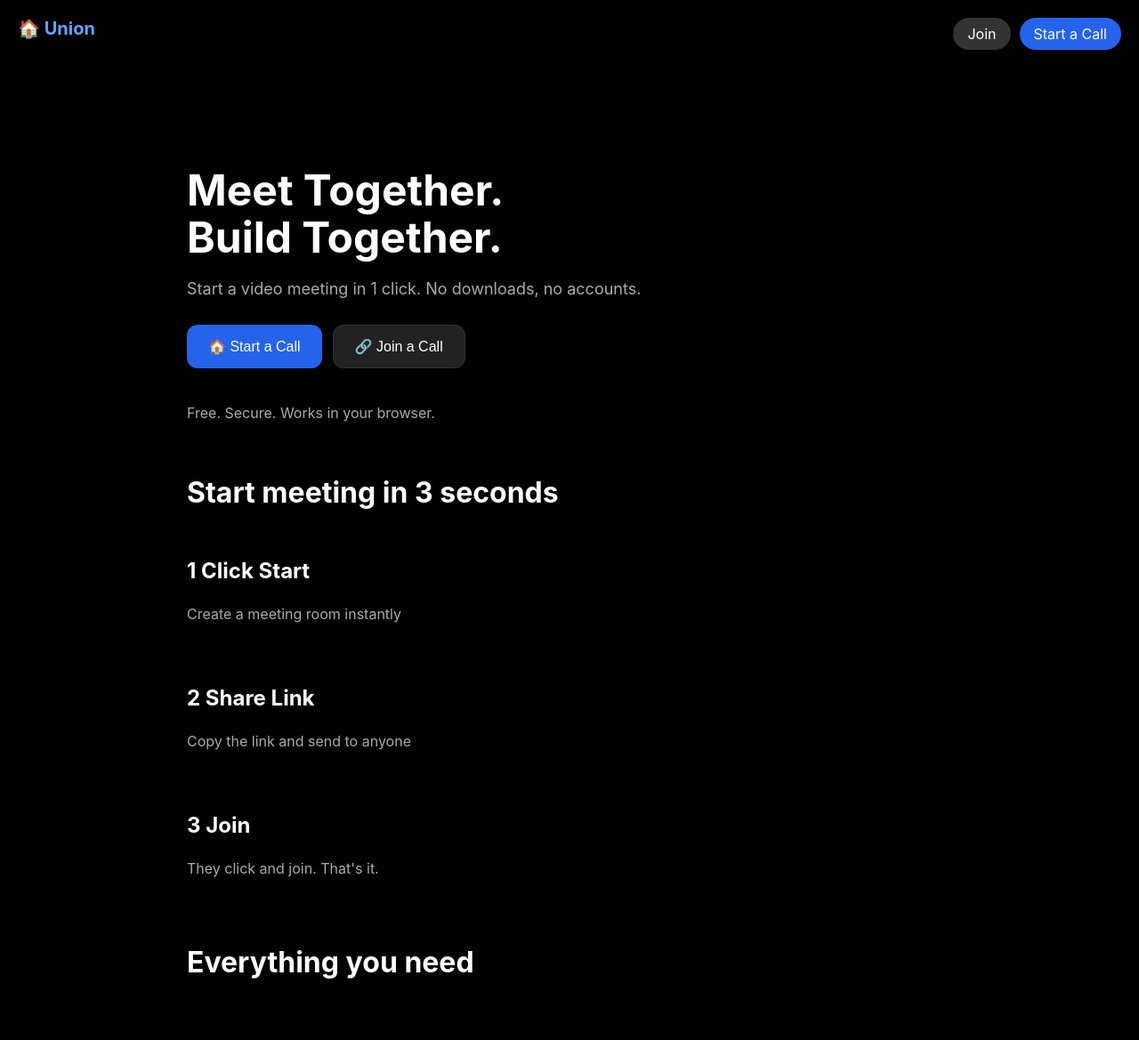
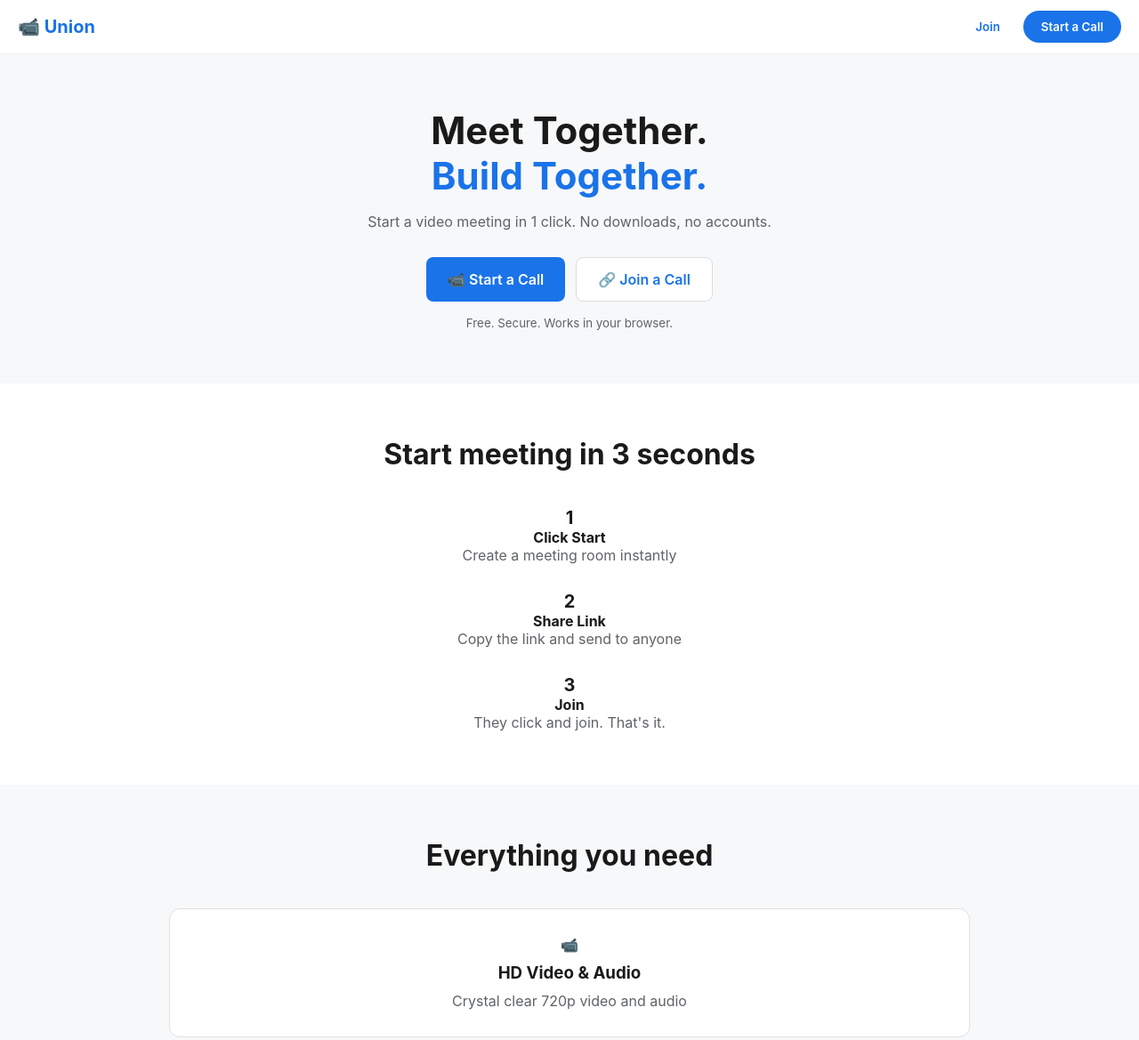
Before and after one commit to solomonenyinnaya14-a11y/Union-, a plain HTML site: page index.html in a window 1280 px wide. Shown: the top 1169 px of the page at 89% size. Drawn offline with Linux system fonts and the light colour scheme.

Commit message:
Update index.html

```diff
--- a/index.html
+++ b/index.html
@@ -2,61 +2,91 @@
 <html lang="en">
 <head>
 <meta charset="UTF-8">
-<meta name="viewport" content="width=device-width, initial-scale=1.0, viewport-fit=cover">
+<meta name="viewport" content="width=device-width, initial-scale=1.0">
 <title>Union - Meet Together. Build Together.</title>
-<link rel="stylesheet" href="style.css">
+<style>
+    * { margin:0; padding:0; box-sizing:border-box; font-family:-apple-system, BlinkMacSystemFont, 'Segoe UI', Arial, sans-serif; }
+  body { background:#f7f8fa; color:#1a1a1a; }
+  nav { background:white; padding:12px 20px; display:flex; align-items:center; border-bottom:1px solid #eee; position:sticky; top:0; z-index:10; }
+  nav b { color:#1a73e8; font-size:20px; display:flex; align-items:center; gap:8px; }
+ .nav-btns { margin-left:auto; display:flex; gap:10px; }
+ .btn-join { background:transparent; border:none; color:#1a73e8; font-weight:600; padding:8px 16px; cursor:pointer; }
+ .btn-start { background:#1a73e8; color:white; border:none; padding:10px 20px; border-radius:50px; font-weight:600; cursor:pointer; }
+
+ .hero { text-align:center; padding:60px 20px; background:#f7f8fa; }
+ .hero h1 { font-size:42px; font-weight:700; }
+ .hero h1 span { color:#1a73e8; }
+ .hero p { color:#5f6368; margin:16px 0 30px; font-size:16px; }
+ .hero-btns { display:flex; gap:12px; justify-content:center; flex-wrap:wrap; }
+ .btn-primary { background:#1a73e8; color:white; border:none; padding:14px 24px; border-radius:8px; font-size:16px; font-weight:600; cursor:pointer; display:flex; align-items:center; gap:8px; }
+ .btn-secondary { background:white; color:#1a73e8; border:1px solid #dadce0; padding:14px 24px; border-radius:8px; font-size:16px; font-weight:600; cursor:pointer; display:flex; align-items:center; gap:8px; }
+ .hero small { display:block; margin-top:16px; color:#5f6368; }
+
+ .section { padding:60px 20px; text-align:center; background:white; }
+ .section h2 { font-size:32px; margin-bottom:40px; }
+ .steps { display:grid; gap:30px; max-width:600px; margin:0 auto; }
+ .step h3 { font-size:20px; }
+ .step p { color:#5f6368; }
+
+ .features { display:grid; gap:20px; max-width:900px; margin:0 auto; }
+ .card { background:white; border:1px solid #e0e0e0; border-radius:12px; padding:30px; }
+ .card h3 { margin:10px 0; }
+ .card p { color:#5f6368; }
+
+  footer { text-align:center; padding:30px 20px; color:#5f6368; background:#f7f8fa; }
+  footer a { color:#1a1a1a; text-decoration:none; margin:0 10px; }
+</style>
 </head>
-<body style="background:#000; color:white; overflow:auto;">
+<body>
 
-<nav style="padding:20px; display:flex; gap:10px;">
-  <a href="index.html" style="color:#60a5fa; text-decoration:none; font-weight:bold; font-size:20px;">🏠 Union</a>
-  <div style="margin-left:auto; display:flex; gap:10px;">
-    <a href="#" onclick="joinRoom()" style="background:#333; padding:8px 16px; border-radius:20px; text-decoration:none; color:white;">Join</a>
-    <a href="#" onclick="startCall()" style="background:#2563eb; padding:8px 16px; border-radius:20px; text-decoration:none; color:white;">Start a Call</a>
+<nav>
+  <b>📹 Union</b>
+  <div class="nav-btns">
+    <button class="btn-join" onclick="joinRoom()">Join</button>
+    <button class="btn-start" onclick="startCall()">Start a Call</button>
   </div>
 </nav>
 
-<div style="max-width:900px; margin:60px auto; padding:20px; text-align:left;">
-  <h1 style="font-size:48px; line-height:1.1; margin-bottom:20px;">
-    Meet Together.<br>Build Together.
-  </h1>
-  <p style="font-size:18px; color:#aaa; margin-bottom:30px;">
-    Start a video meeting in 1 click. No downloads, no accounts.
-  </p>
+<div class="hero">
+  <h1>Meet Together.<br><span>Build Together.</span></h1>
+  <p>Start a video meeting in 1 click. No downloads, no accounts.</p>
+  <div class="hero-btns">
+    <button class="btn-primary" onclick="startCall()">📹 Start a Call</button>
+    <button class="btn-secondary" onclick="joinRoom()">🔗 Join a Call</button>
+  </div>
+  <small>Free. Secure. Works in your browser.</small>
+</div>
 
-  <div style="display:flex; gap:12px; margin-bottom:40px;">
-    <button onclick="startCall()" style="background:#2563eb; border:none; color:white; padding:14px 24px; border-radius:12px; font-size:16px; cursor:pointer;">🏠 Start a Call</button>
-    <button onclick="joinRoom()" style="background:#222; border:1px solid #333; color:white; padding:14px 24px; border-radius:12px; font-size:16px; cursor:pointer;">🔗 Join a Call</button>
+<div class="section">
+  <h2>Start meeting in 3 seconds</h2>
+  <div class="steps">
+    <div class="step"><h3>1</h3><b>Click Start</b><p>Create a meeting room instantly</p></div>
+    <div class="step"><h3>2</h3><b>Share Link</b><p>Copy the link and send to anyone</p></div>
+    <div class="step"><h3>3</h3><b>Join</b><p>They click and join. That's it.</p></div>
   </div>
+</div>
 
-  <p style="color:#aaa;">Free. Secure. Works in your browser.</p>
+<div class="section" style="background:#f7f8fa;">
+  <h2>Everything you need</h2>
+  <div class="features">
+    <div class="card"><div>📹</div><h3>HD Video & Audio</h3><p>Crystal clear 720p video and audio</p></div>
+    <div class="card"><div>🔗</div><h3>One Link Join</h3><p>No downloads. Just click the link.</p></div>
+    <div class="card"><div>🖥️</div><h3>Screen Share</h3><p>Share your screen with 1 click</p></div>
+  </div>
+</div>
 
-  <h2 style="font-size:32px; margin-top:60px; margin-bottom:30px;">Start meeting in 3 seconds</h2>
-
-  <div style="display:grid; gap:30px;">
-    <div>
-      <h3 style="font-size:24px;">1 Click Start</h3>
-      <p style="color:#aaa;">Create a meeting room instantly</p>
-    </div>
-    <div>
-      <h3 style="font-size:24px;">2 Share Link</h3>
-      <p style="color:#aaa;">Copy the link and send to anyone</p>
-    </div>
-    <div>
-      <h3 style="font-size:24px;">3 Join</h3>
-      <p style="color:#aaa;">They click and join. That's it.</p>
-    </div>
+<footer>
+  <p>© 2026 Union. Built for teams and friends.</p>
+  <div style="margin-top:10px;">
+    <a href="#">Privacy</a> <a href="#">Terms</a> <a href="#">Contact</a>
   </div>
-
-  <h2 style="font-size:32px; margin-top:60px;">Everything you need</h2>
-</div>
+</footer>
 
 <script>
 function startCall() {
   const roomId = Math.random().toString(36).substring(2, 8);
   window.location.href = `room.html?room=${roomId}`;
 }
-
 function joinRoom() {
   const roomId = prompt("Enter Room ID:");
   if(roomId) window.location.href = `room.html?room=${roomId}`;
```
